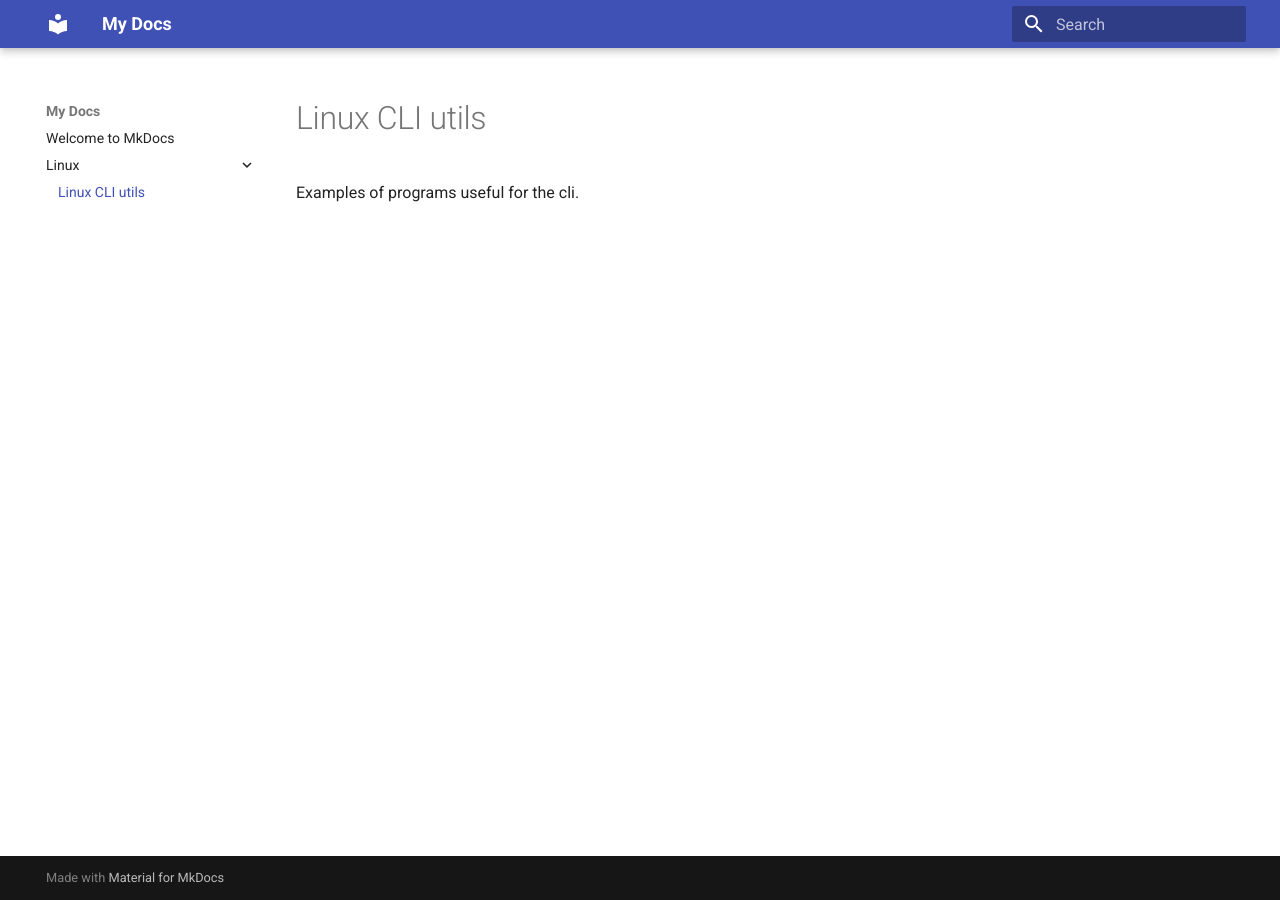
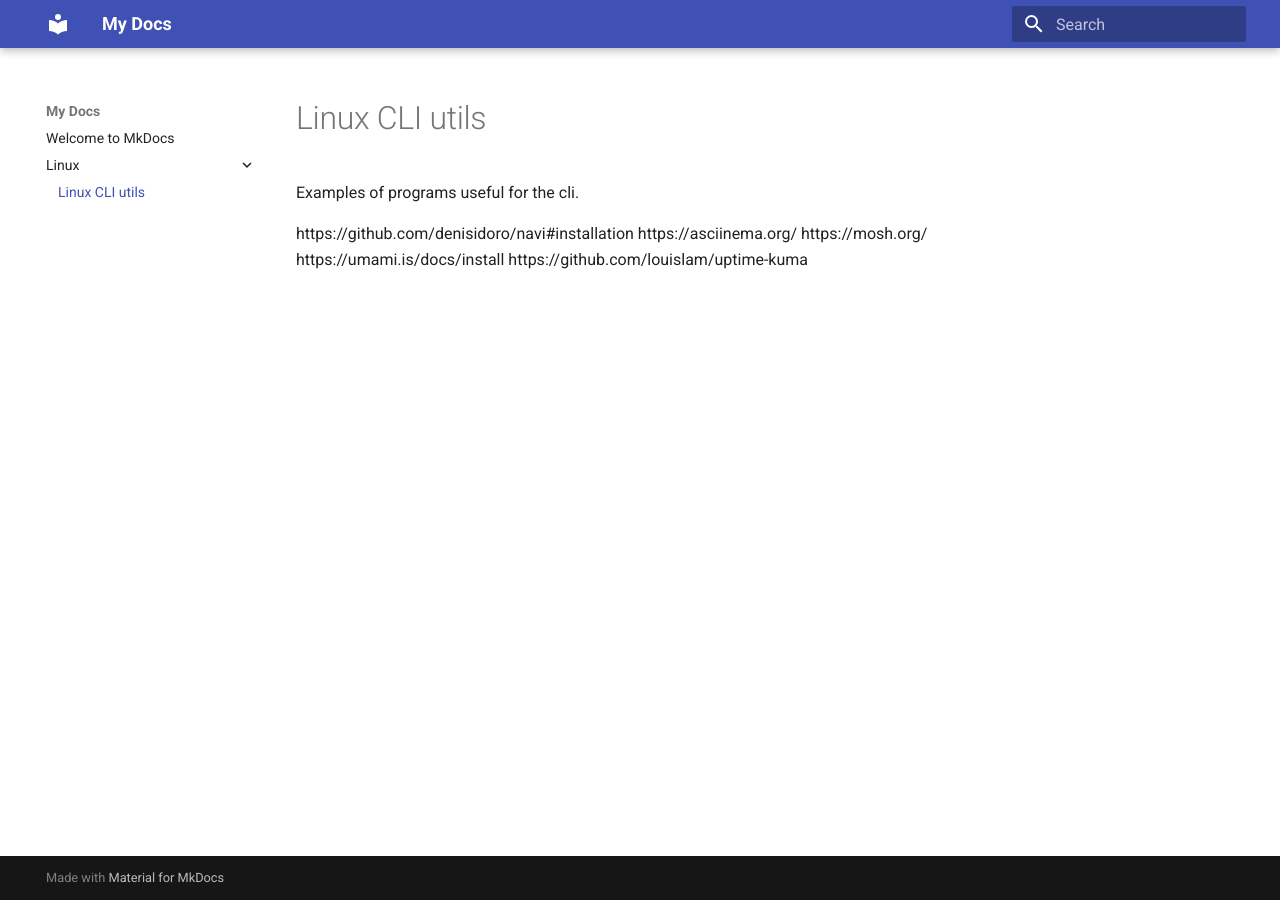
Before and after one commit to ErmoGarcia/ErmoGarcia.github.io, an MkDocs documentation site: the page built from docs/linux/cli-utils.md, in a window 1280 px wide. Built offline with MkDocs 1.6.1 and Material for MkDocs 9.7.7, drawn with Linux system fonts in a browser that asks for light colours; some of the changed lines change nothing that is shown.

Commit message:
List of cli utils added

```diff
--- a/docs/linux/cli-utils.md
+++ b/docs/linux/cli-utils.md
@@ -1,3 +1,9 @@
 # Linux CLI utils
 
 Examples of programs useful for the cli.
+
+https://github.com/denisidoro/navi#installation
+https://asciinema.org/
+https://mosh.org/
+https://umami.is/docs/install
+https://github.com/louislam/uptime-kuma
```
